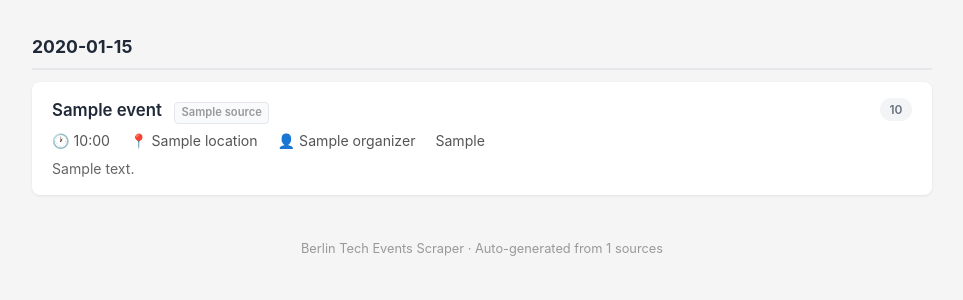
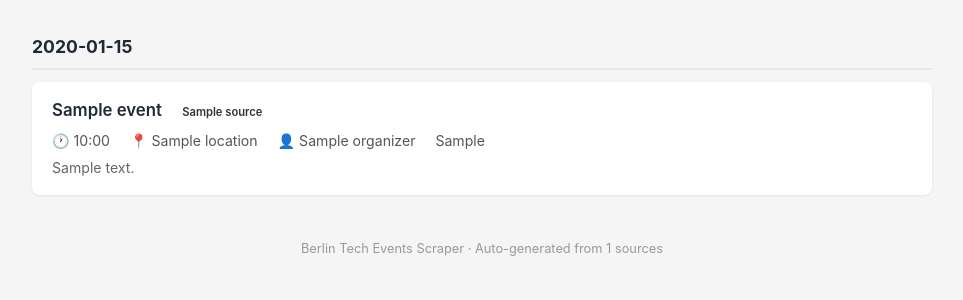
Before and after one commit to ivanflugelman-debug/berlin-tech-events, a Python web app: template templates/report.html in a window 1280 px wide. Shown: the part 222-522 px from the top of the page, without its empty margins (158-1121 px from the left). Run offline with Jinja, Linux system fonts and the light colour scheme; the template is opened without the code that fills it: most values are stand-ins (such as "Sample title", 1, 10 or a date in 2020).

Commit message:
Color-coded source tags, remove Free/Unknown price badges
Each source gets a distinct color. Only "Paid" badge is shown.

Co-Authored-By: Claude Opus 4.6 <noreply@anthropic.com>

```diff
--- a/templates/report.html
+++ b/templates/report.html
@@ -110,13 +110,18 @@
         .source-tag {
             display: inline-block;
             font-size: 0.7rem;
-            color: #999;
-            background: #f9fafb;
-            border: 1px solid #e5e7eb;
-            padding: 0.1rem 0.4rem;
+            font-weight: 600;
+            padding: 0.1rem 0.5rem;
             border-radius: 4px;
             margin-left: 0.5rem;
         }
+        .source-meetup { background: #fee2e2; color: #dc2626; }
+        .source-luma { background: #ede9fe; color: #7c3aed; }
+        .source-eventbrite { background: #fff7ed; color: #ea580c; }
+        .source-allevents { background: #dbeafe; color: #2563eb; }
+        .source-serpapi { background: #dcfce7; color: #16a34a; }
+        .source-berlin-de { background: #fef9c3; color: #a16207; }
+        .source-ai-berlin { background: #cffafe; color: #0891b2; }
         .empty-state {
             text-align: center;
             padding: 3rem;
@@ -159,14 +164,10 @@
                     <div class="event-header">
                         <div class="event-title">
                             <a href="{{ event.url }}" target="_blank" rel="noopener">{{ event.title }}</a>
-                            <span class="source-tag">{{ event.source }}</span>
+                            <span class="source-tag source-{{ event.source | replace('.', '-') }}">{{ event.source }}</span>
                         </div>
-                        {% if event.price == "Free" %}
-                            <span class="badge badge-free">Free</span>
-                        {% elif event.price == "Paid" %}
+                        {% if event.price == "Paid" %}
                             <span class="badge badge-paid">Paid</span>
-                        {% else %}
-                            <span class="badge badge-unknown">{{ event.price }}</span>
                         {% endif %}
                     </div>
                     <div class="event-details">
```
